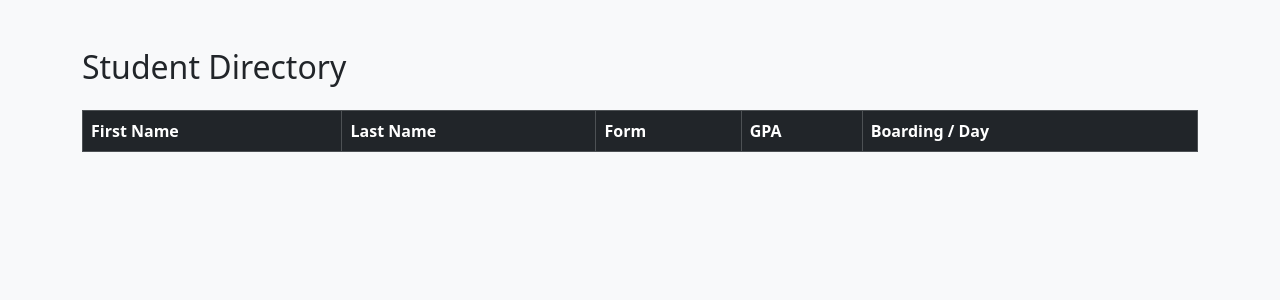
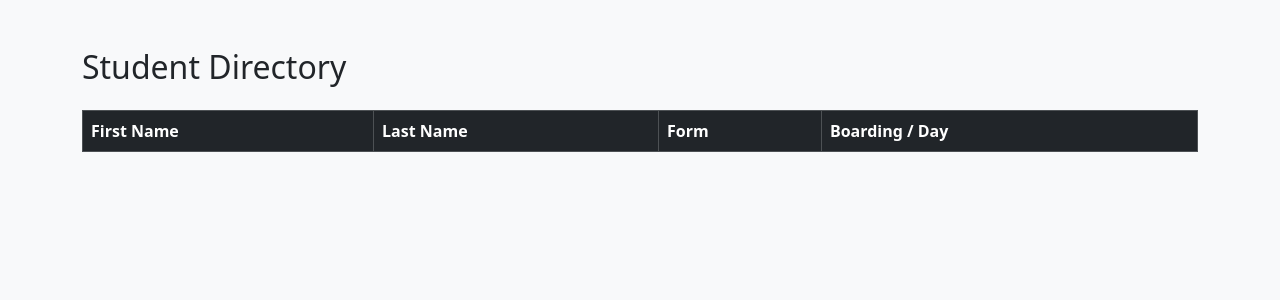
Before and after one commit to cgortonbrooks/onBrooks, a Node server app: template views/students.ejs in a window 1280 px wide. Shown: the part 56-356 px from the top of the page. Run offline with Node 20, Linux system fonts and the light colour scheme; the template is opened without the code that fills it, so the values that code supplies are empty.

Commit message:
removed gpa from students page

```diff
--- a/public/js/students.js
+++ b/public/js/students.js
@@ -12,7 +12,6 @@ function buildTable(students) {
         addLine(student.fname, row)
         addLine(student.lname, row)
         addLine(student.form, row)
-        addLine(student.gpa, row)
         addLine(student['boarding/day'], row)
     }
 }
--- a/views/students.ejs
+++ b/views/students.ejs
@@ -18,7 +18,6 @@
                         <th>First Name</th>
                         <th>Last Name</th>
                         <th>Form</th>
-                        <th>GPA</th>
                         <th>Boarding / Day</th>
                     </tr>
                 </thead>
```
